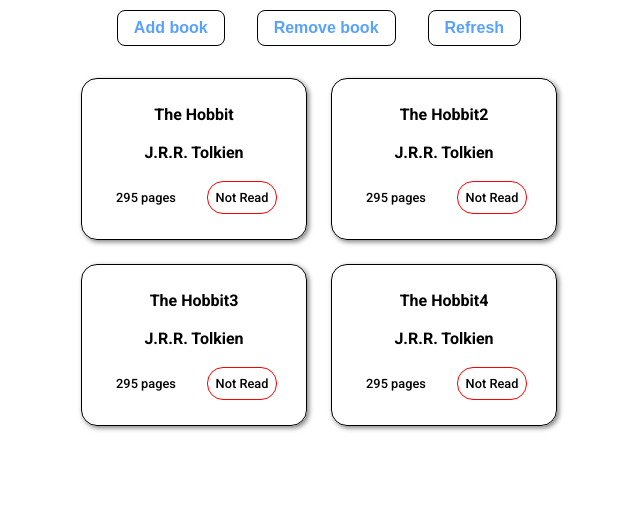
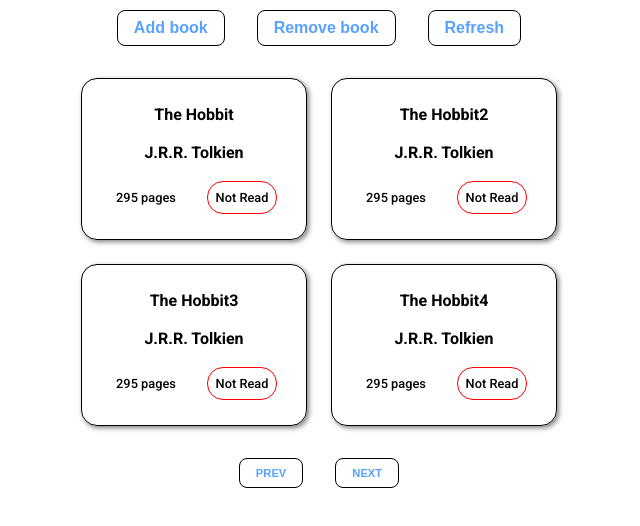
Before and after one commit to katuta772/odin-book-library, a plain HTML site: page index.html in a window 1280 px wide. Shown: the part 150-676 px from the top of the page, without its empty margins (321-961 px from the left). Drawn offline with Linux system fonts and the light colour scheme.

Commit message:
added next/prev buttons to cycle page

```diff
--- a/index.html
+++ b/index.html
@@ -27,6 +27,10 @@
       </div>
       <div class="content">
       </div>
+      <div class="content-options">
+        <button>PREV</button>
+        <button>NEXT</button>
+      </div>
       <div class="bookForm"></div>
     </div>
   </body>
--- a/style.css
+++ b/style.css
@@ -92,3 +92,22 @@ body{
     border-radius: 1rem;
     padding: 0.5rem;
 }
+
+.content-options{
+    display: flex;
+    gap: 2rem;
+}
+
+.content-options > button{
+    background-color: white;
+    color: #59a1ff ;
+    border: 1px solid black;
+    border-radius: .5rem;
+    padding: 0.5rem 1rem 0.5rem 1rem;
+    font-size: 0.7rem;
+    font-weight: bold;
+}
+
+.content-options > button:hover{
+    background-color: rgba(128, 128, 128, 0.11);
+}
```
